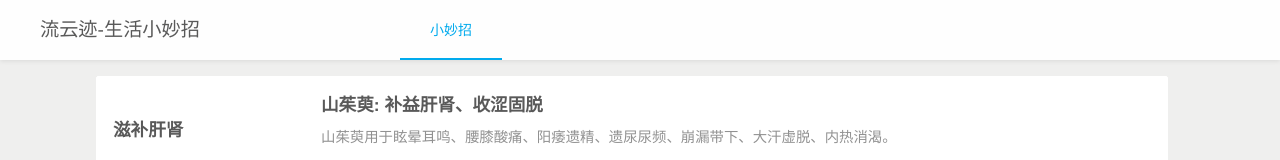
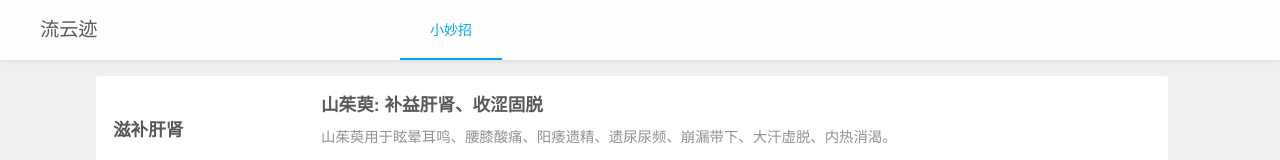
Before and after one commit to wawadeqshn/commerce-liuyunji, a Vue app: page / in a window 1280 px wide. Shown: the top 160 px of the page. Built offline with nearby package versions, Linux system fonts and the light colour scheme; what vue-particles would draw is missing.

Commit message:
更改网站信息

```diff
--- a/public/index.html
+++ b/public/index.html
@@ -5,8 +5,8 @@
     <title>流云迹</title>
     <meta http-equiv="X-UA-Compatible" content="IE=edge">
     <meta name="viewport" content="width=device-width, initial-scale=1.0, maximum-scale=1.0, user-scalable=no">
-    <meta name="keywords" content="流云迹网站,liuyunji's website,liuyunji,liuyj,liuyj's website,生活小妙招,生活,偏方,治病偏方,生病偏方,小妙招">
-    <meta name="description" content="流云迹，生活小妙招偏方，会一直更新。">
+    <meta name="keywords" content="流云迹网站,liuyunji's website,liuyunji,liuyj,liuyj's website,生活小妙招,生活,治病,生病,小妙招">
+    <meta name="description" content="流云迹，生活小妙招，会一直更新。">
     <link rel="icon" href="<%= BASE_URL %>favicon.jpg">
   </head>
   <body>
--- a/src/components/RecipeCompnent/TopBar.vue
+++ b/src/components/RecipeCompnent/TopBar.vue
@@ -4,7 +4,7 @@
       <div class="MoveingLight"></div>
       <div class="MediaIndexContent">
         <div class="MediaLeft" @click="ChangeRouter('RecipeIndex')">
-          <span>流云迹-生活小妙招</span>
+          <span>流云迹</span>
         </div>
         <div class="MediaRight">
           <div :class="Active == 0 ? 'MenuItemActive' : 'MenuItem'" @click="ChangeRouter('RecipeIndex')">小妙招</div>
@@ -12,7 +12,7 @@
       </div>
     </div>
     <div class="MobileTopBar">
-      <div class="MobileTopBarLogo" @click="ChangeRouter('RecipeIndex')">流云迹-生活小妙招</div>
+      <div class="MobileTopBarLogo" @click="ChangeRouter('RecipeIndex')">流云迹</div>
       <!--<div class="MenuTopBarIcon" @click="OpenMenu()">-->
       <div class="MenuTopBarIcon">
 <!--
```
